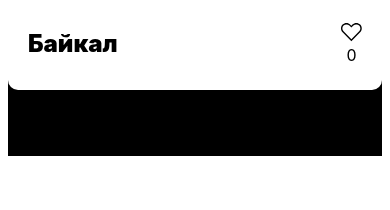
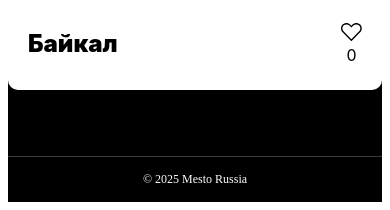
Before and after one commit to MUBOR1/mesto-project, a plain HTML site: page index.html in a window 390 px wide. Shown: the part 2732-2942 px from the top of the page. Before the commit the page ends 2896 px from the top, so only its background shows below. Drawn offline with Linux system fonts and the light colour scheme.

Commit message:
feat: добавлен футер с копирайтом

```diff
--- a/index.html
+++ b/index.html
@@ -90,5 +90,8 @@
 
     <script src="./scripts/index.js"></script>
   </div>
+  <footer class="footer">
+    <p class="footer__copyright">© 2025 Mesto Russia</p>
+  </footer>
 </body>
 </html>
--- a/styles/style.css
+++ b/styles/style.css
@@ -434,3 +434,27 @@
       margin-top: 45px;
     }
   }
+
+  .footer {
+    padding: 20px 0;
+    text-align: center;
+    background-color: #000;
+    color: #fff;
+    border-top: 1px solid rgba(84, 84, 84, 0.7);
+  }
+
+  .footer__copyright {
+    margin: 0;
+    font-size: 14px;
+    line-height: 1.2;
+  }
+
+  @media screen and (max-width: 768px) {
+    .footer {
+      padding: 15px 0;
+    }
+
+    .footer__copyright {
+      font-size: 12px;
+    }
+  }
```
